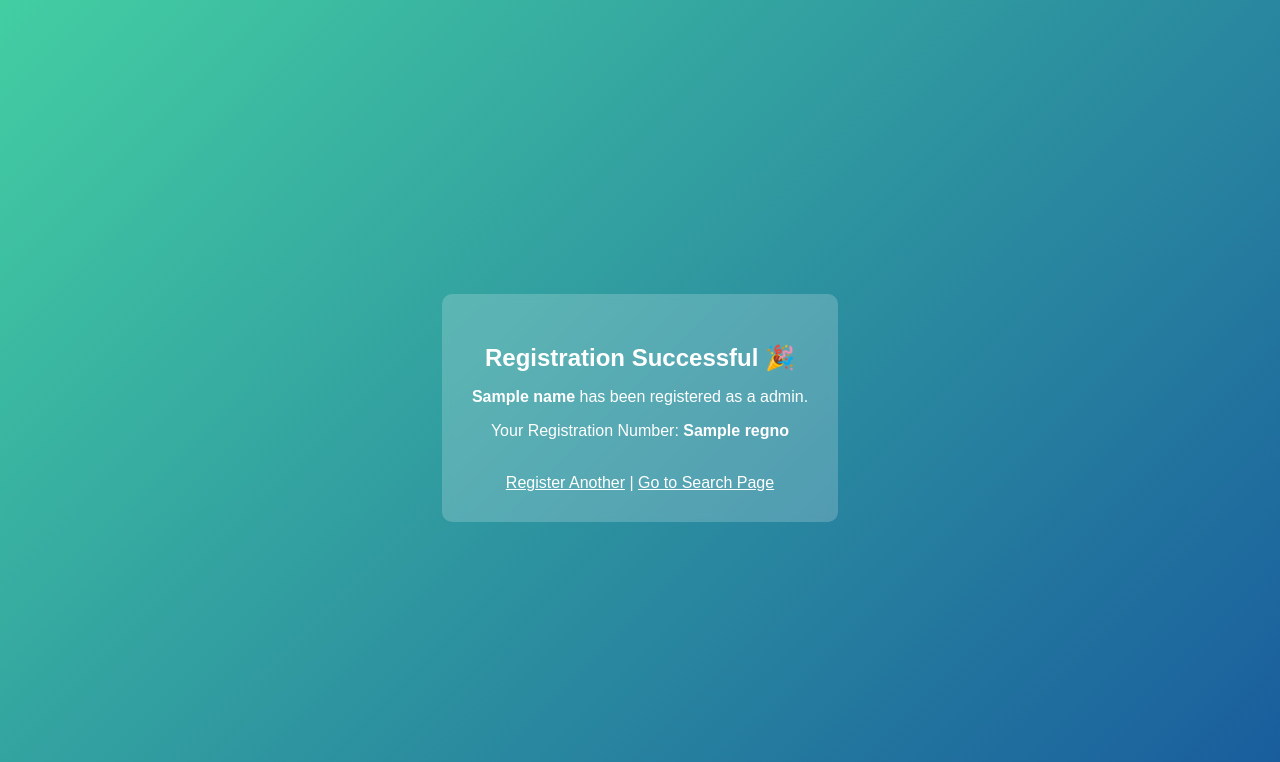
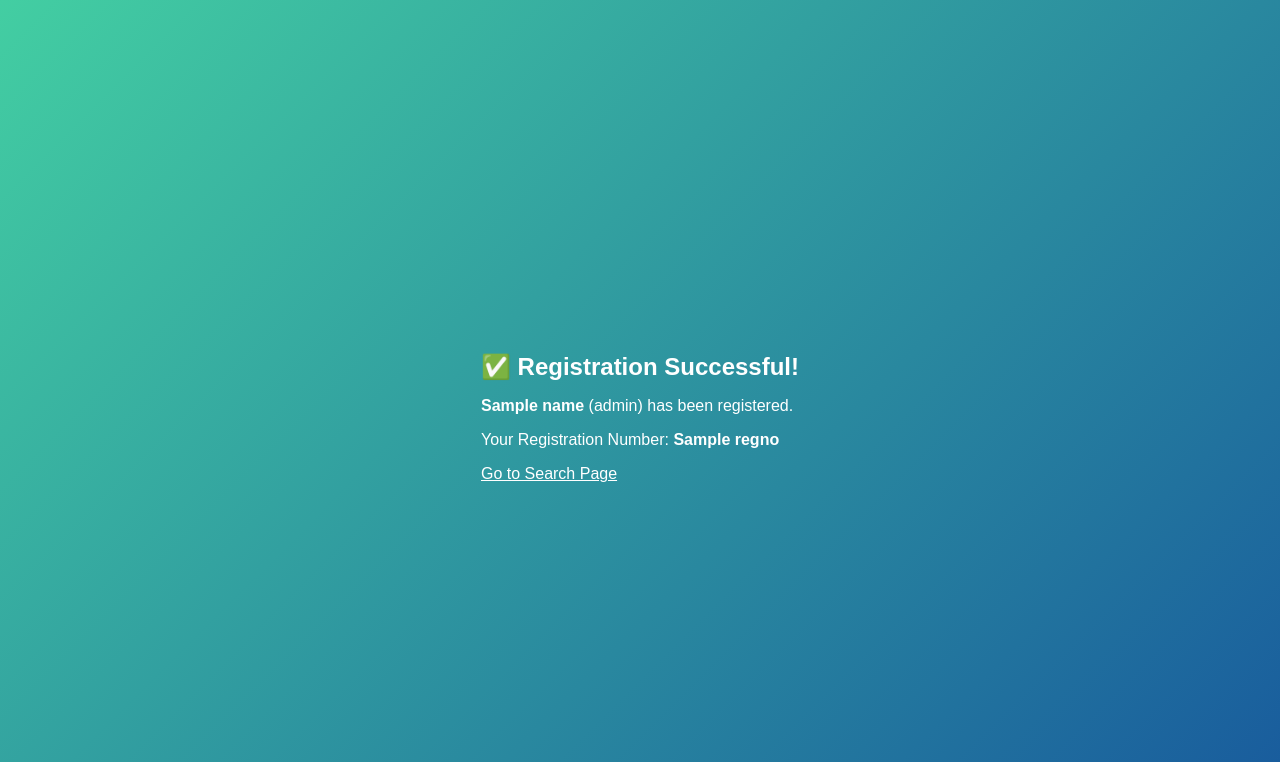
Before and after one commit to Sathyanarayanan2202/ui_project, a Flask app: template Student Portal/templates/success.html in a window 1280 px wide. Shown: the top 762 px of the page. Run offline with Flask 3, Linux system fonts and the light colour scheme; the template is opened without the code that fills it: most values are stand-ins (such as "Sample title", 1, 10 or a date in 2020).

Commit message:
Update success.html

```diff
--- a/Student Portal/templates/success.html
+++ b/Student Portal/templates/success.html
@@ -2,17 +2,16 @@
 <html lang="en">
 <head>
     <meta charset="UTF-8">
-    <title>Registration Successful</title>
+    <meta name="viewport" content="width=device-width, initial-scale=1.0">
+    <title>Success</title>
     <link rel="stylesheet" href="{{ url_for('static', filename='css/success.css') }}">
 </head>
 <body>
-    <div class="box">
-        <h2>Registration Successful 🎉</h2>
-        <p><strong>{{ name }}</strong> has been registered as a {{ usertype }}.</p>
+    <div class="container">
+        <h2>✅ Registration Successful!</h2>
+        <p><strong>{{ name }}</strong> ({{ usertype }}) has been registered.</p>
         <p>Your Registration Number: <strong>{{ regno }}</strong></p>
-        <br>
-        <a href="/register">Register Another</a> |
-        <a href="/search">Go to Search Page</a>
+        <a href="{{ url_for('search') }}">Go to Search Page</a>
     </div>
 </body>
 </html>
```
